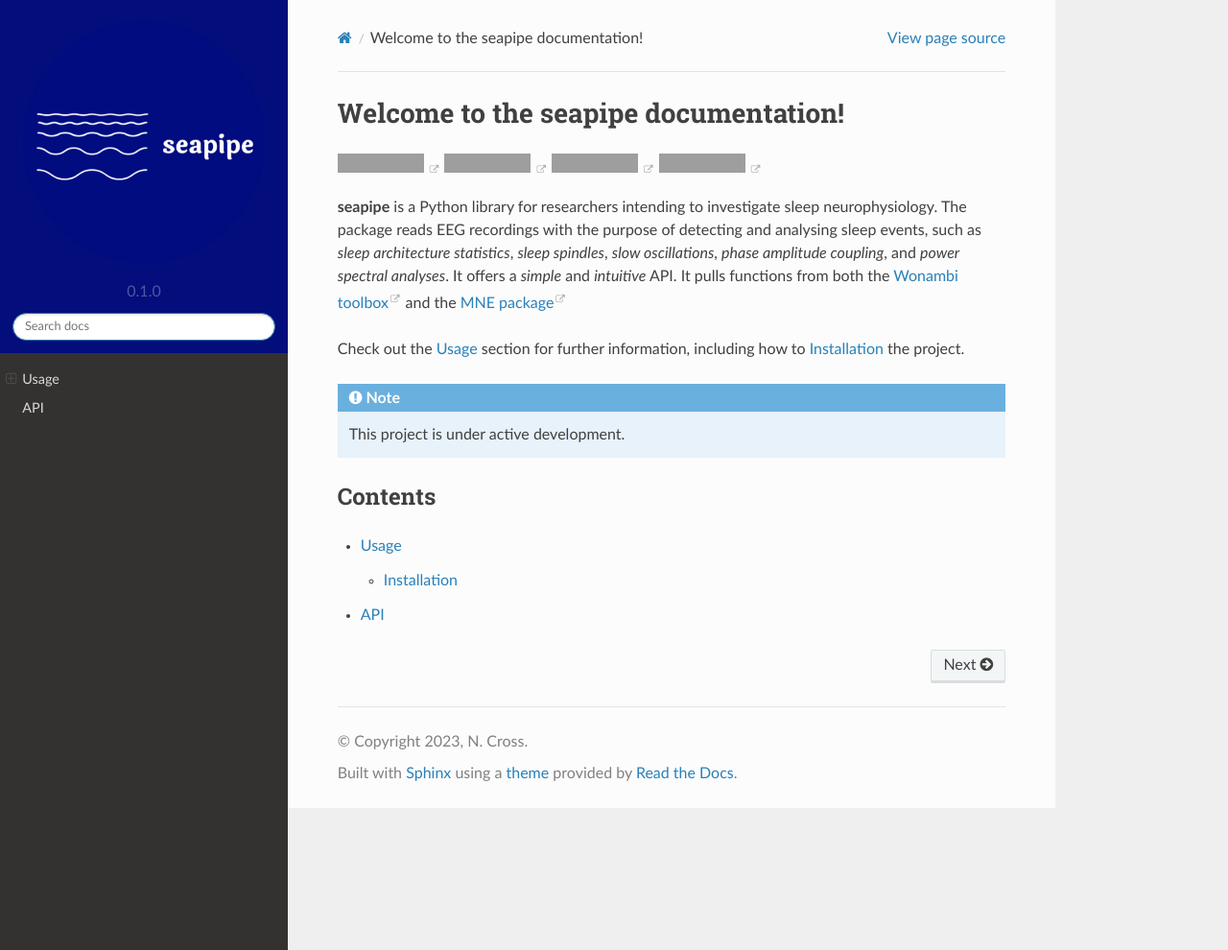
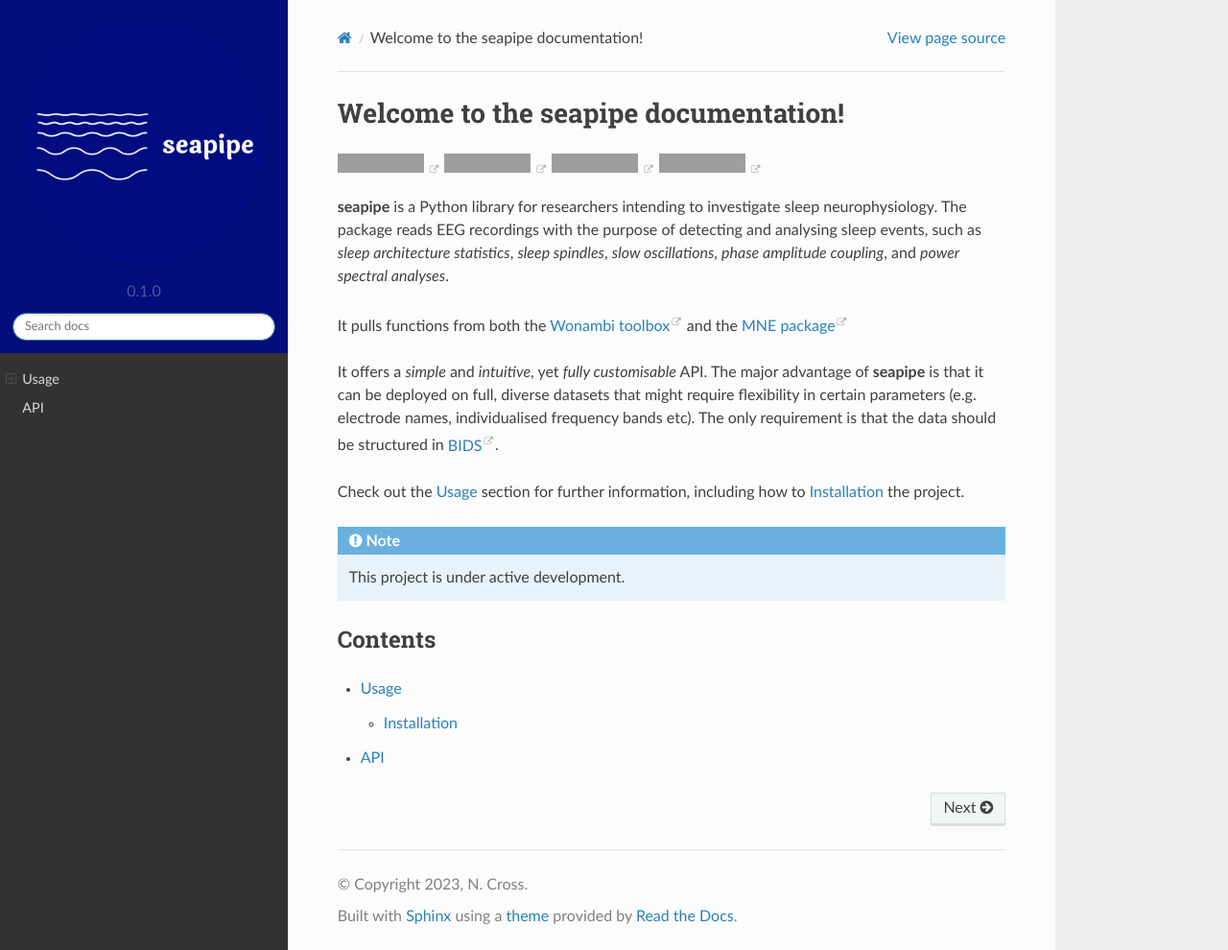
Before and after one commit to nathanecross/seapipe, a Sphinx documentation site: the page built from docs/source/index.rst, in a window 1280 px wide and 990 px high. Shown: the whole window at 96% size. Built offline with Sphinx 7.4.7 and the Read the Docs theme 2.0.0, drawn with Linux system fonts in a browser that asks for light colours; grey boxes are pictures that could not be loaded.

Commit message:
Update index.rst

```diff
--- a/docs/source/index.rst
+++ b/docs/source/index.rst
@@ -18,9 +18,13 @@
   :alt: Codacy Badge
 
 **seapipe** is a Python library for researchers intending to investigate sleep neurophysiology.
-The package reads EEG recordings with the purpose of detecting and analysing sleep events, such as *sleep architecture statistics*, *sleep spindles*, *slow oscillations*, *phase amplitude coupling*, and *power spectral analyses*. It offers a *simple* and *intuitive* API.
+The package reads EEG recordings with the purpose of detecting and analysing sleep events, such as *sleep architecture statistics*, *sleep spindles*, *slow oscillations*, *phase amplitude coupling*, and *power spectral analyses*.
+
 It pulls functions from both the `Wonambi toolbox <https://wonambi-python.github.io/>`_
 and the `MNE package <https://mne.tools/stable/index.html>`_
+
+It offers a *simple* and *intuitive*, yet *fully customisable* API. The major advantage of **seapipe** is that it can be deployed on full, diverse datasets that might require flexibility in certain parameters (e.g. electrode names, individualised frequency bands etc). The only requirement is that the data should be structured in `BIDS <https://bids-specification.readthedocs.io/en/stable/>`_.
+
 
 
 Check out the :doc:`usage` section for further information, including
```
